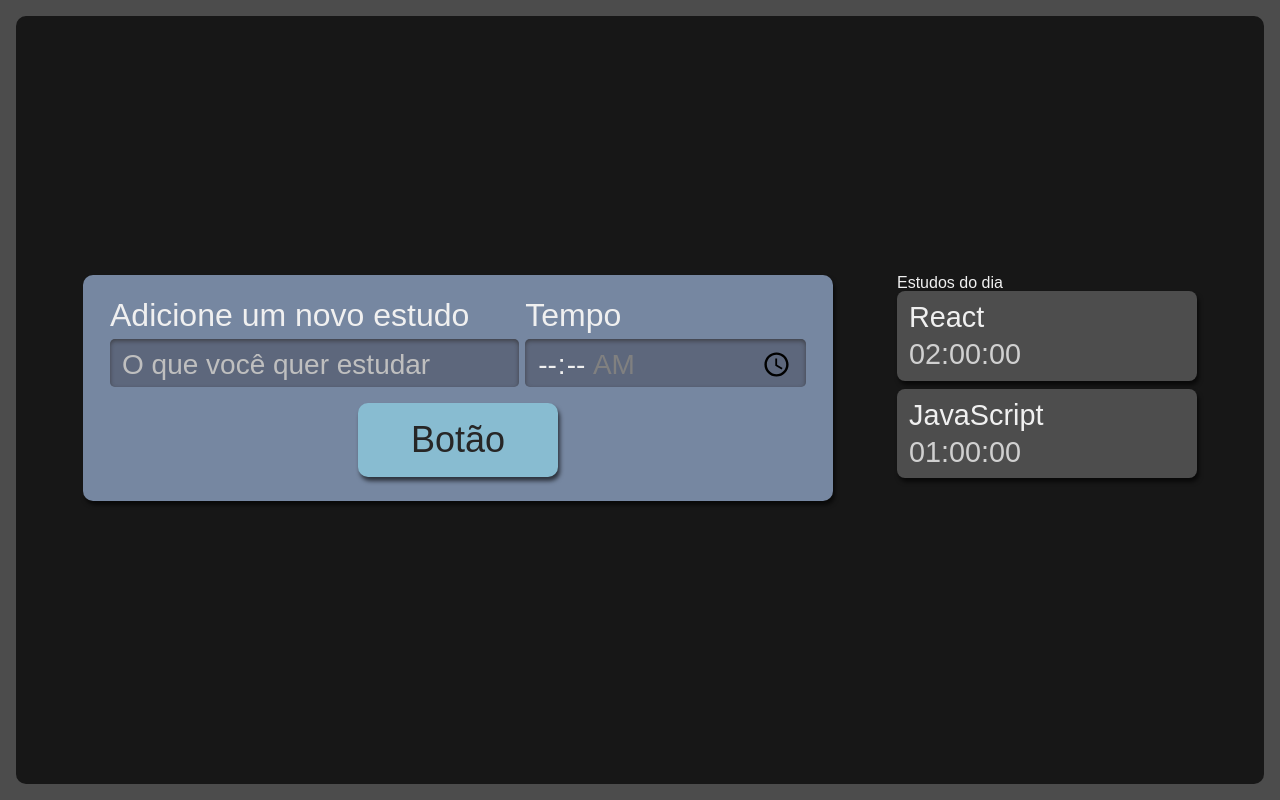
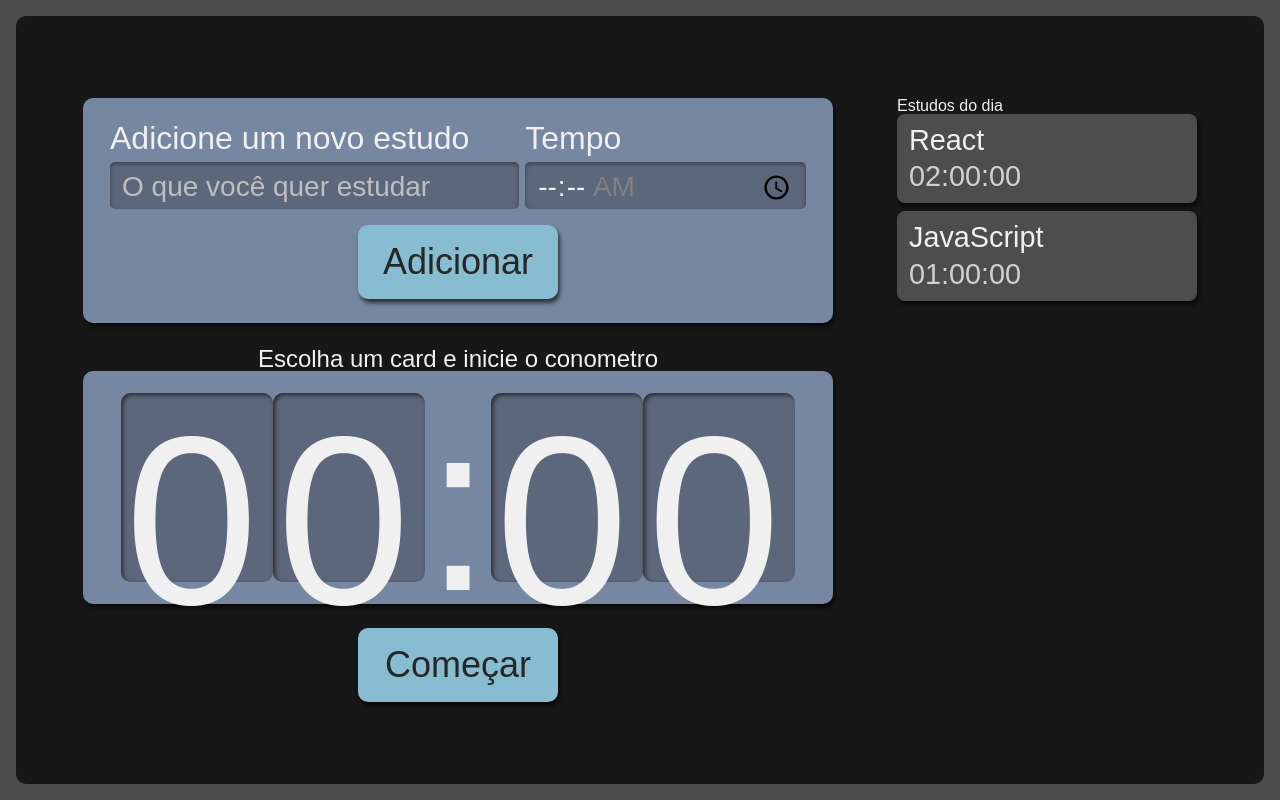
Before and after one commit to lucash-barbosa/Studies, a React (Create React App) app: page / in a window 1280 px wide. Built offline with nearby package versions, Linux system fonts and the light colour scheme.

Commit message:
Criando props

```diff
--- a/src/components/Botao/index.tsx
+++ b/src/components/Botao/index.tsx
@@ -1,11 +1,11 @@
 import React from 'react';
 import style from './Botao.module.scss';
 
-class Botao extends React.Component {
+class Botao extends React.Component<{ children: string }> {
   render() {
      return (
        <button className={style.botao}>
-           Botão
+           {this.props.children}
          </button>
         )
      }
--- /dev/null
+++ b/src/components/Cronometro/Cronometro.module.scss
@@ -0,0 +1,59 @@
+.cronometro {
+    display: flex;
+    flex-direction: column;
+    align-items: center;
+    grid-area: cronometro;
+
+    .relogioWrapper {
+      align-items: center;
+      background-color: #7687A1;
+      border-radius: 10px;
+      box-shadow: 2px 4px 4px #0000009F;
+      box-sizing: border-box;
+      display: flex;
+      font-size: 5rem;
+      justify-content: center;
+      margin-bottom: 24px;
+      padding: 16px 12px;
+      width: 100%;
+    }
+
+    .titulo {
+      font-size: 1.5rem;
+    }
+
+    button {
+      background-color: #88bcd1;
+      border-radius: 10px;
+      box-shadow: 2px 4px 4px #0000009F;
+      color: #272626;
+      cursor: pointer;
+      font-size: 1.25rem;
+      padding: 16px;
+      width: 150px;
+
+      &:active {
+        background-color: #7CA6B7;
+        box-shadow: 2px 2px 4px #0000009F inset;
+        cursor: auto;
+      }
+    }
+
+    @media screen and (min-width:1280px) {
+
+      .relogioWrapper{
+        font-size: 15rem;
+      }
+
+      p {
+        font-size: 2rem;
+      }
+
+      button {
+        grid-column-start: span 2;
+        justify-self: center;
+        width: 200px;
+        font-size: 2.25rem;
+      }
+    }
+  }
--- /dev/null
+++ b/src/components/Cronometro/Relogio/Relogio.module.scss
@@ -0,0 +1,21 @@
+.relogioNumero {
+    background-color: #5D677C;
+    box-shadow: 2px 2px 4px #2B2B2B inset;
+    height: 3.6rem;
+    width: 3rem;
+    padding: 8px 4px;
+    border-radius: 10px;
+
+    @media screen and (min-width:1280px) {
+      height: 10.8rem;
+      width: 9rem;
+    }
+  }
+
+  .relogioDivisao {
+    height: 4.2rem;
+
+    @media screen and (min-width:1280px) {
+      height: 12.6rem;
+    }
+  }
--- /dev/null
+++ b/src/components/Cronometro/Relogio/index.tsx
@@ -0,0 +1,13 @@
+import style from "./Relogio.module.scss";
+
+export default function Relogio(){
+    return (
+        <>
+            <span className={style.relogioNumero}>0</span>
+            <span className={style.relogioNumero}>0</span>
+            <span className={style.relogioDivisao}>:</span>
+            <span className={style.relogioNumero}>0</span>
+            <span className={style.relogioNumero}>0</span>
+        </>
+    )
+}
--- /dev/null
+++ b/src/components/Cronometro/index.tsx
@@ -0,0 +1,17 @@
+import Botao from "../Botao";
+import Relogio from "./Relogio";
+import style from "./Cronometro.module.scss";
+
+export default function Cronometro() {
+    return (
+        <div className={style.cronometro}>
+            <p className={style.titulo}>Escolha um card e inicie o conometro</p>
+            <div className={style.relogioWrapper}>
+                <Relogio />
+            </div>
+            <Botao>
+                Começar
+            </Botao>
+        </div>
+    )
+}
--- a/src/components/Formulario/index.tsx
+++ b/src/components/Formulario/index.tsx
@@ -31,7 +31,7 @@
                 required
               />
           </div>
-        <Botao />
+        <Botao> Adicionar </Botao>
       </form>
     )
   }
--- a/src/components/Lista/index.tsx
+++ b/src/components/Lista/index.tsx
@@ -1,4 +1,4 @@
-import React from 'react';
+import Item from './item';
 import style from './Lista.module.scss';
 
 function Lista() {
@@ -14,10 +14,10 @@
             <h2> Estudos do dia </h2>
             <ul>
                 {tarefas.map((item, index) => (
-                    <li key={index} className={style.item}>
-                        <h3> {item.tarefa} </h3>
-                        <span> {item.tempo} </span>
-                    </li>
+                    <Item
+                        key={index}
+                        {...item}
+                    />
                 ))}
             </ul>
         </aside>
--- /dev/null
+++ b/src/components/Lista/item/index.tsx
@@ -0,0 +1,10 @@
+import style from '../Lista.module.scss'
+
+export default function Item({tarefa, tempo}: { tarefa: string, tempo: string }) {
+    return(
+        <li className={style.item}>
+            <h3> {tarefa} </h3>
+            <span> {tempo} </span>
+        </li>
+    )
+}
--- a/src/pages/App.tsx
+++ b/src/pages/App.tsx
@@ -1,4 +1,5 @@
 import React from 'react';
+import Cronometro  from '../components/Cronometro';
 import Formulario from '../components/Formulario';
 import Lista from '../components/Lista';
 import style from './App.module.scss';
@@ -8,6 +9,7 @@
      <div className={style.AppStyle}>
        <Formulario />
        <Lista />
+       <Cronometro />
      </div>
   );
  }
```
